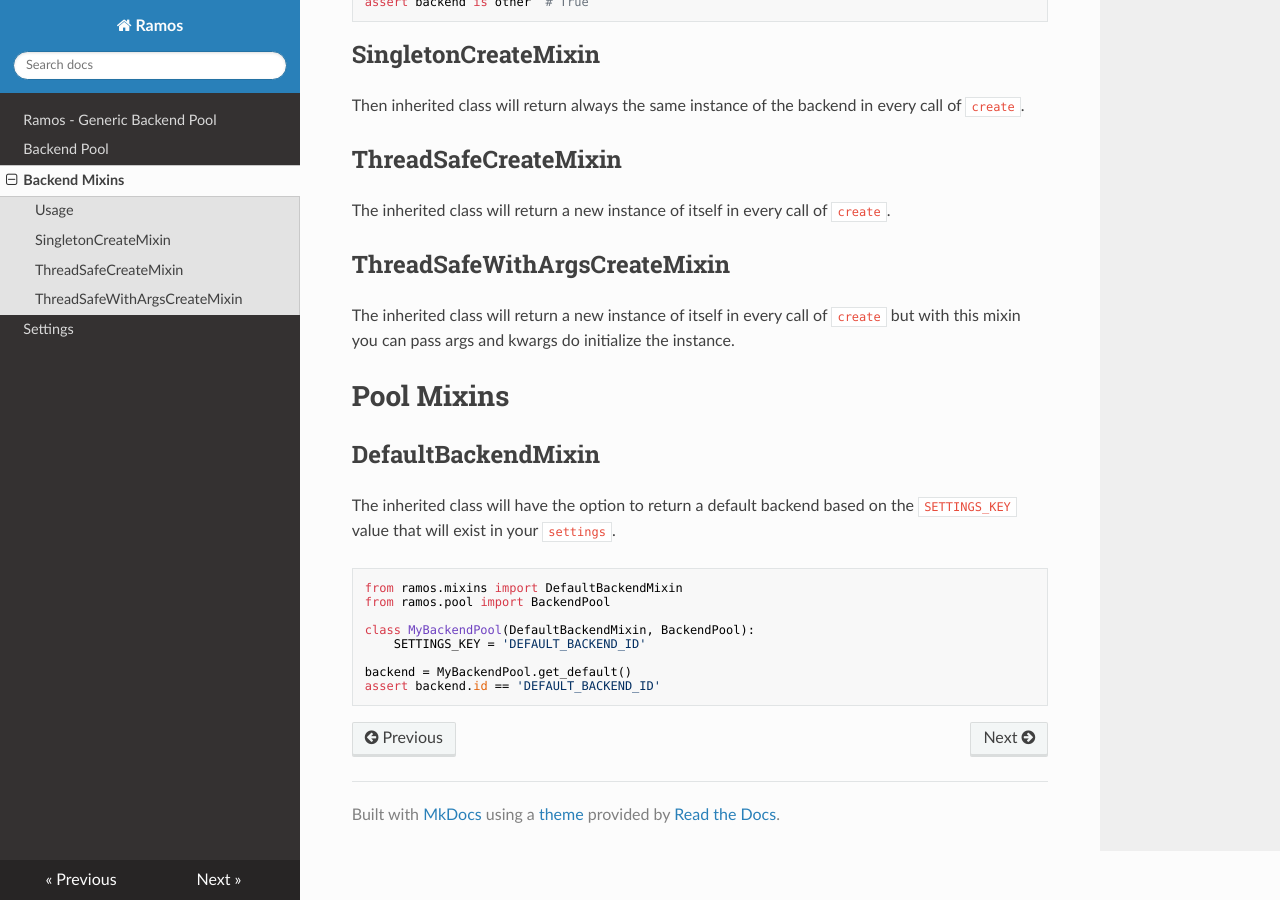
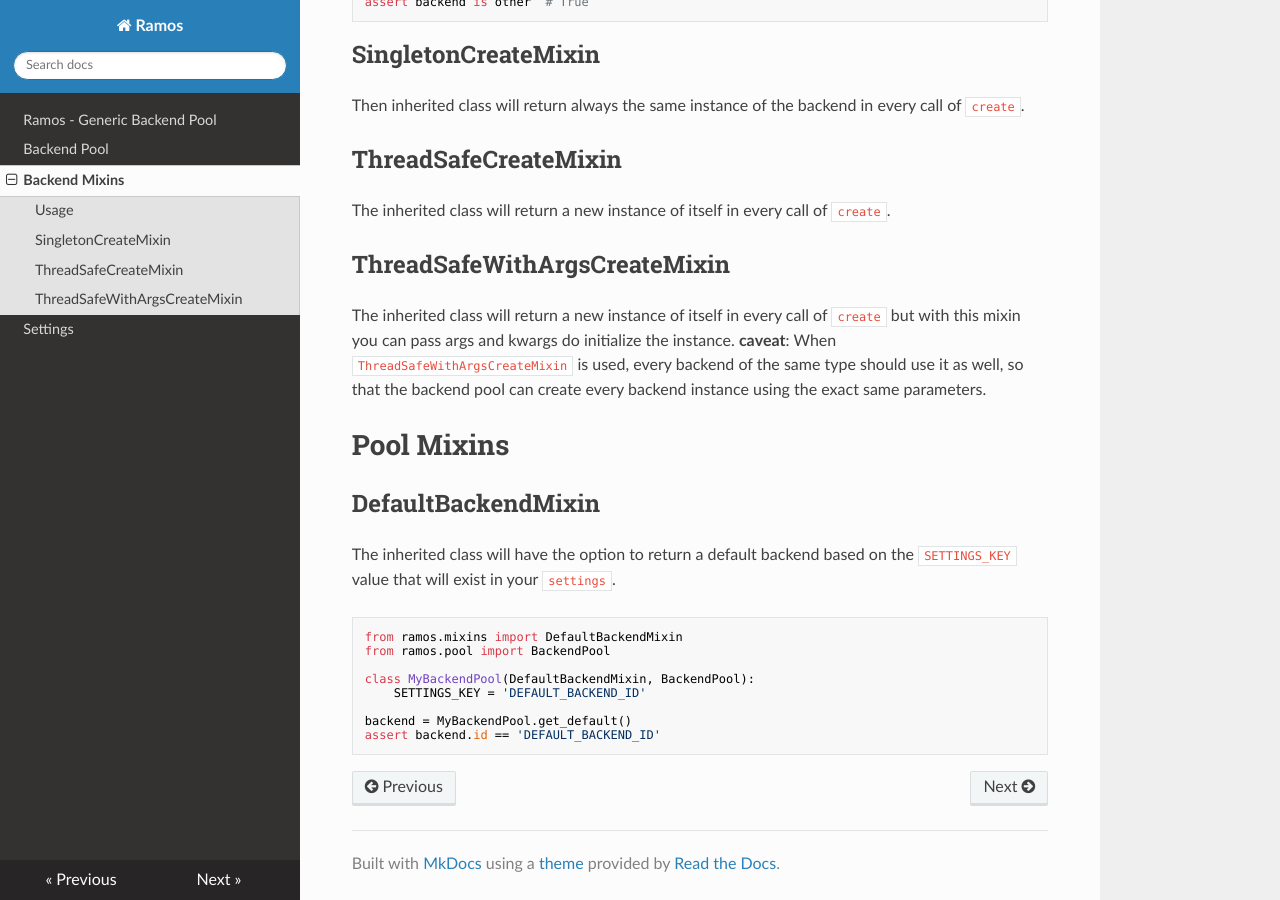
Before and after one commit to luizalabs/ramos, an MkDocs documentation site: the page built from docs/mixins.md, in a window 1280 px wide and 900 px high, scrolled down 559 px. Built offline with MkDocs 1.6.1, drawn with Linux system fonts in a browser that asks for light colours; nearby versions of some CDN libraries.

Commit message:
Improve documentation about `ThreadSafeWithArgsCreateMixin` using suggestions by @renanivo
Co-Authored-By: Renan Ivo <136425+renanivo@users.noreply.github.com>

```diff
--- a/docs/mixins.md
+++ b/docs/mixins.md
@@ -48,6 +48,7 @@ ThreadSafeWithArgsCreateMixin
 
 The inherited class will return a new instance of itself in every call of
 `create` but with this mixin you can pass args and kwargs do initialize the instance.
+**caveat**: When `ThreadSafeWithArgsCreateMixin` is used, every backend of the same type should use it as well, so that the backend pool can create every backend instance using the exact same parameters.
 
 Pool Mixins
 ===========
```
